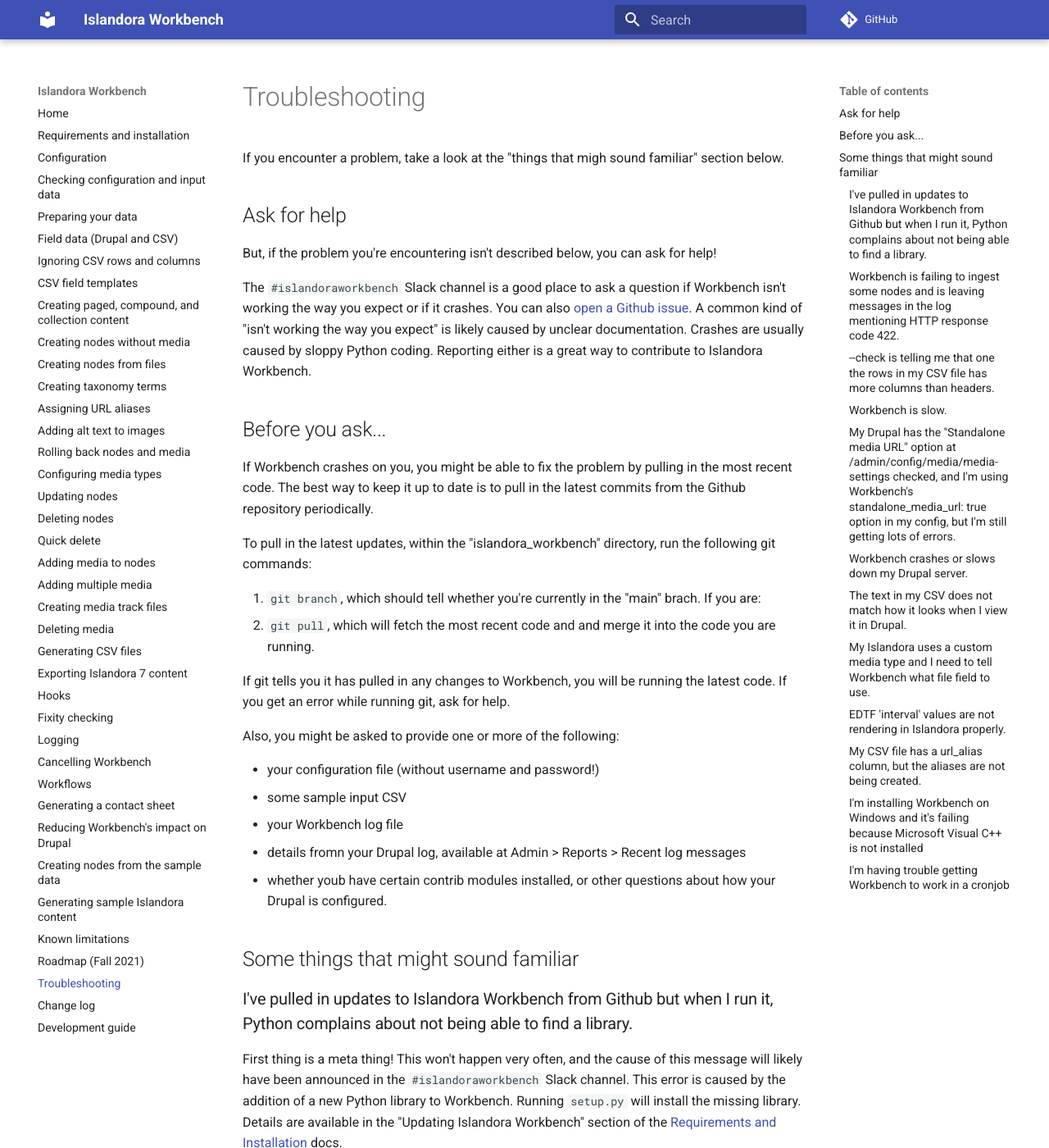
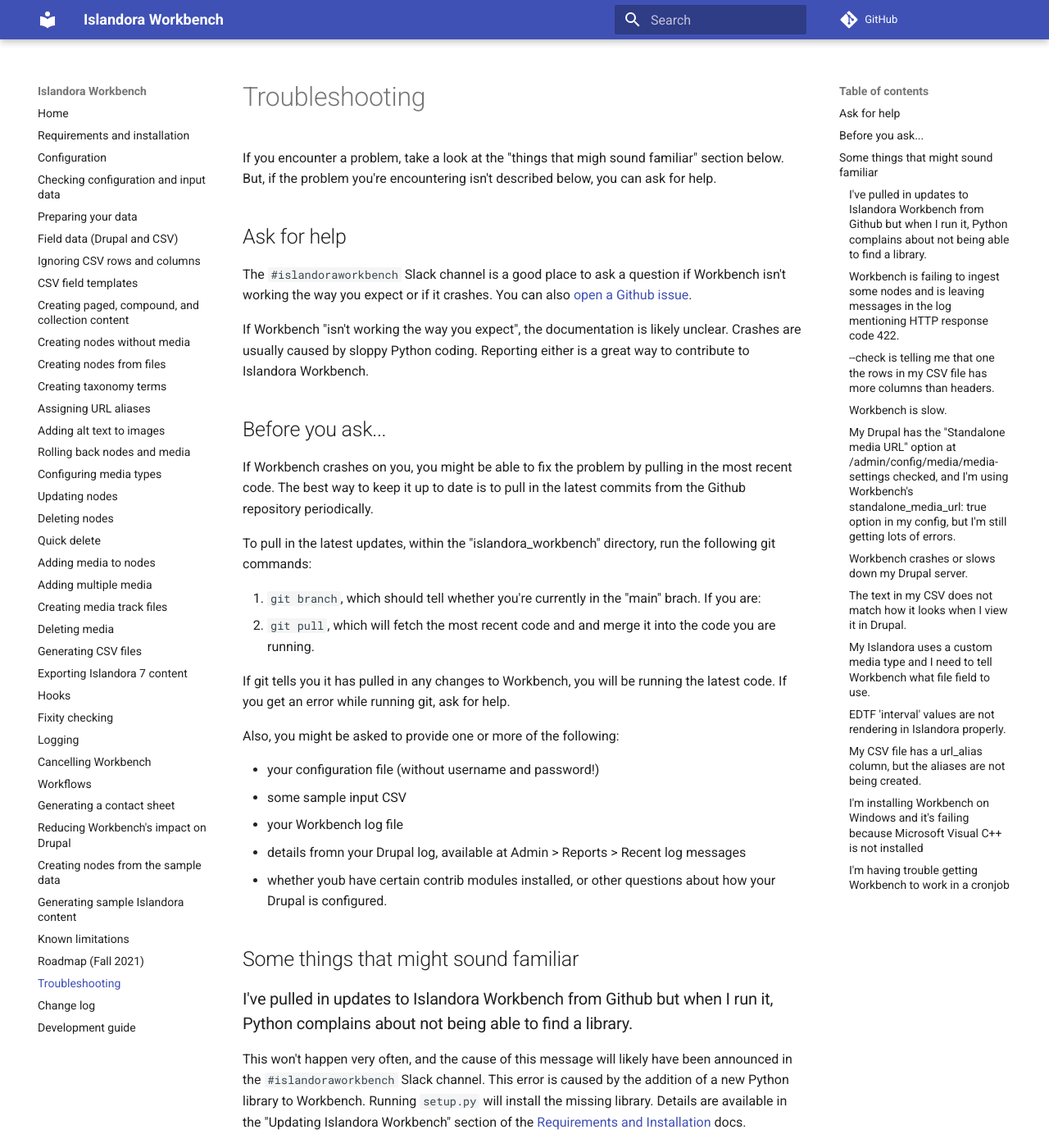
Before and after one commit to mjordan/islandora_workbench_docs, an MkDocs documentation site: the page built from docs/troubleshooting.md, in a window 1280 px wide and 1400 px high. Shown: the whole window at 82% size. Built offline with MkDocs 1.6.1 and Material for MkDocs 9.7.7, drawn with Linux system fonts in a browser that asks for light colours; comment, search, counter and statistics services are not loaded.

Commit message:
Slight edits to the troubleshooting page.

```diff
--- a/docs/troubleshooting.md
+++ b/docs/troubleshooting.md
@@ -1,10 +1,10 @@
-If you encounter a problem, take a look at the "things that migh sound familiar" section below.
+If you encounter a problem, take a look at the "things that migh sound familiar" section below. But, if the problem you're encountering isn't described below, you can ask for help.
 
 ## Ask for help
 
-But, if the problem you're encountering isn't described below, you can ask for help!
+The `#islandoraworkbench` Slack channel is a good place to ask a question if Workbench isn't working the way you expect or if it crashes. You can also [open a Github issue](https://github.com/mjordan/islandora_workbench/issues).
 
-The `#islandoraworkbench` Slack channel is a good place to ask a question if Workbench isn't working the way you expect or if it crashes. You can also [open a Github issue](https://github.com/mjordan/islandora_workbench/issues). A common kind of "isn't working the way you expect" is likely caused by unclear documentation. Crashes are usually caused by sloppy Python coding. Reporting either is a great way to contribute to Islandora Workbench.
+If Workbench "isn't working the way you expect", the documentation is likely unclear. Crashes are usually caused by sloppy Python coding. Reporting either is a great way to contribute to Islandora Workbench.
 
 ## Before you ask...
 
@@ -30,7 +30,7 @@
 
 ### I've pulled in updates to Islandora Workbench from Github but when I run it, Python complains about not being able to find a library.
 
-First thing is a meta thing! This won't happen very often, and the cause of this message will likely have been announced in the `#islandoraworkbench` Slack channel. This error is caused by the addition of a new Python library to Workbench. Running `setup.py` will install the missing library. Details are available in the "Updating Islandora Workbench" section of the [Requirements and Installation](https://mjordan.github.io/islandora_workbench_docs/installation/#updating-islandora-workbench) docs.
+This won't happen very often, and the cause of this message will likely have been announced in the `#islandoraworkbench` Slack channel. This error is caused by the addition of a new Python library to Workbench. Running `setup.py` will install the missing library. Details are available in the "Updating Islandora Workbench" section of the [Requirements and Installation](https://mjordan.github.io/islandora_workbench_docs/installation/#updating-islandora-workbench) docs.
 
 You *do not need* to run `setup.py` every time you update the Workbench code. Introducing a new library is not a common occurance.
 
```
